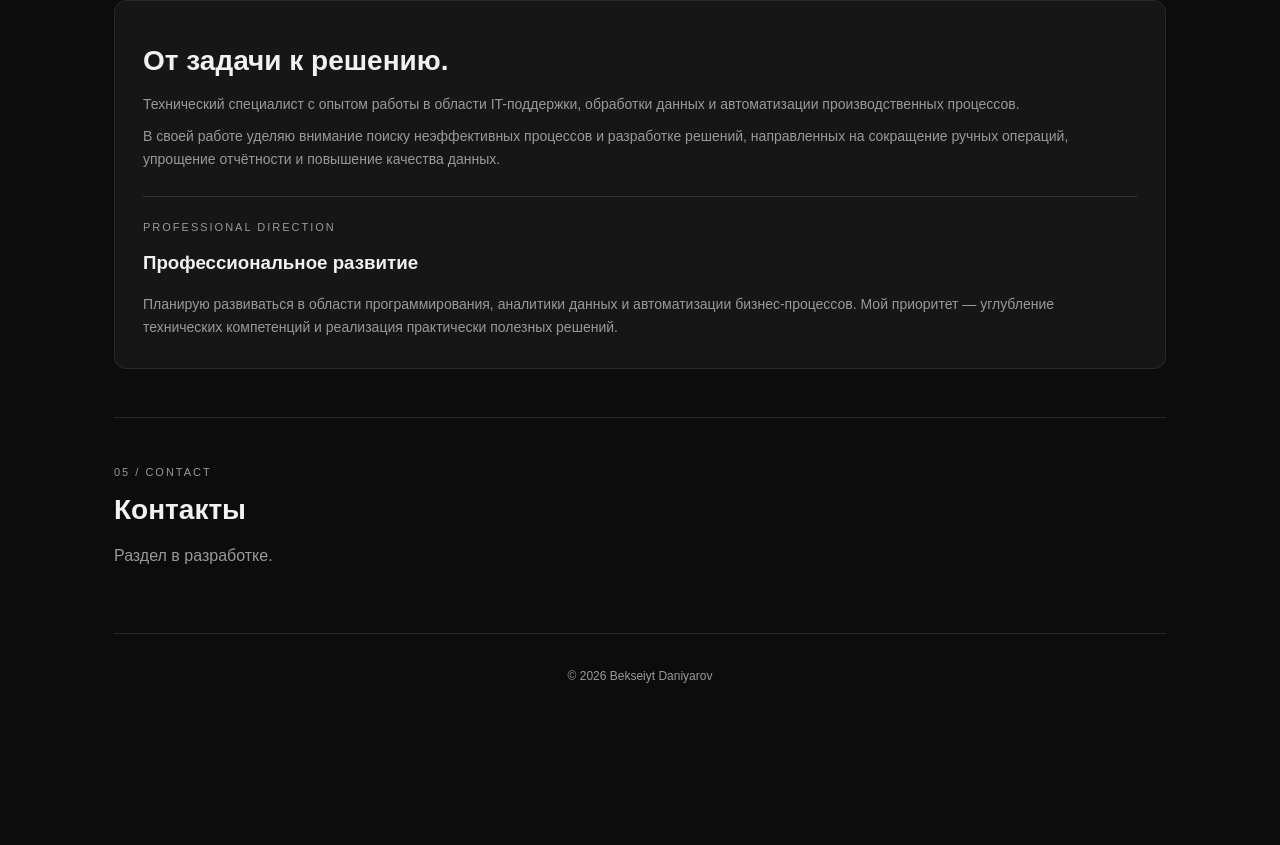
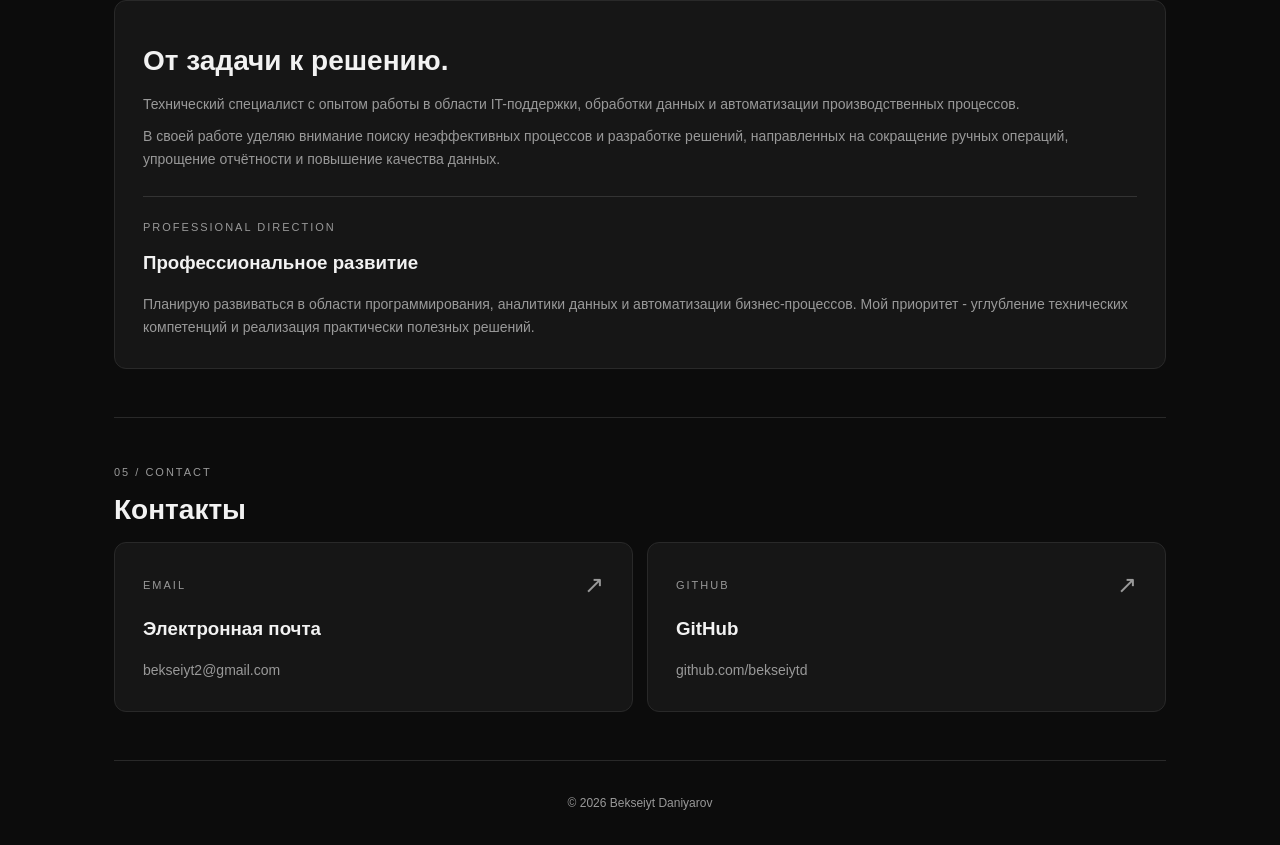
Before and after one commit to bekseiytd/bekseiytd.github.io, a plain HTML site: page index.html in a window 1280 px wide. Shown: the part 5190-6035 px from the top of the page. Before the commit the page ends 5908 px from the top, so only its background shows below. Drawn offline with Linux system fonts and the light colour scheme.

Commit message:
Add contact section with email and GitHub information
Added a contact section with email and GitHub links.

```diff
--- a/index.html
+++ b/index.html
@@ -673,7 +673,7 @@
         <p>
             Планирую развиваться в области программирования,
             аналитики данных и автоматизации бизнес-процессов.
-            Мой приоритет — углубление технических компетенций
+            Мой приоритет - углубление технических компетенций
             и реализация практически полезных решений.
         </p>
 
@@ -681,11 +681,36 @@
 </section>
 
 
-        <section class="section" id="contact">
-            <div class="label">05 / CONTACT</div>
-            <h2>Контакты</h2>
-            <p>Раздел в разработке.</p>
-        </section>
+
+<section class="section" id="contact">
+    <div class="label">05 / CONTACT</div>
+    <h2>Контакты</h2>
+
+    <div class="grid">
+
+        <a class="card" href="mailto:bekseiyt2@gmail.com">
+            <div class="card-header">
+                <span class="label">EMAIL</span>
+                <span class="arrow">↗</span>
+            </div>
+            <h3>Электронная почта</h3>
+            <p>bekseiyt2@gmail.com</p>
+        </a>
+
+        <a class="card"
+           href="https://github.com/bekseiytd"
+           target="_blank" rel="noopener noreferrer">
+            <div class="card-header">
+                <span class="label">GITHUB</span>
+                <span class="arrow">↗</span>
+            </div>
+            <h3>GitHub</h3>
+            <p>github.com/bekseiytd</p>
+        </a>
+
+    </div>
+</section>
+
 
     </main>
 
```
